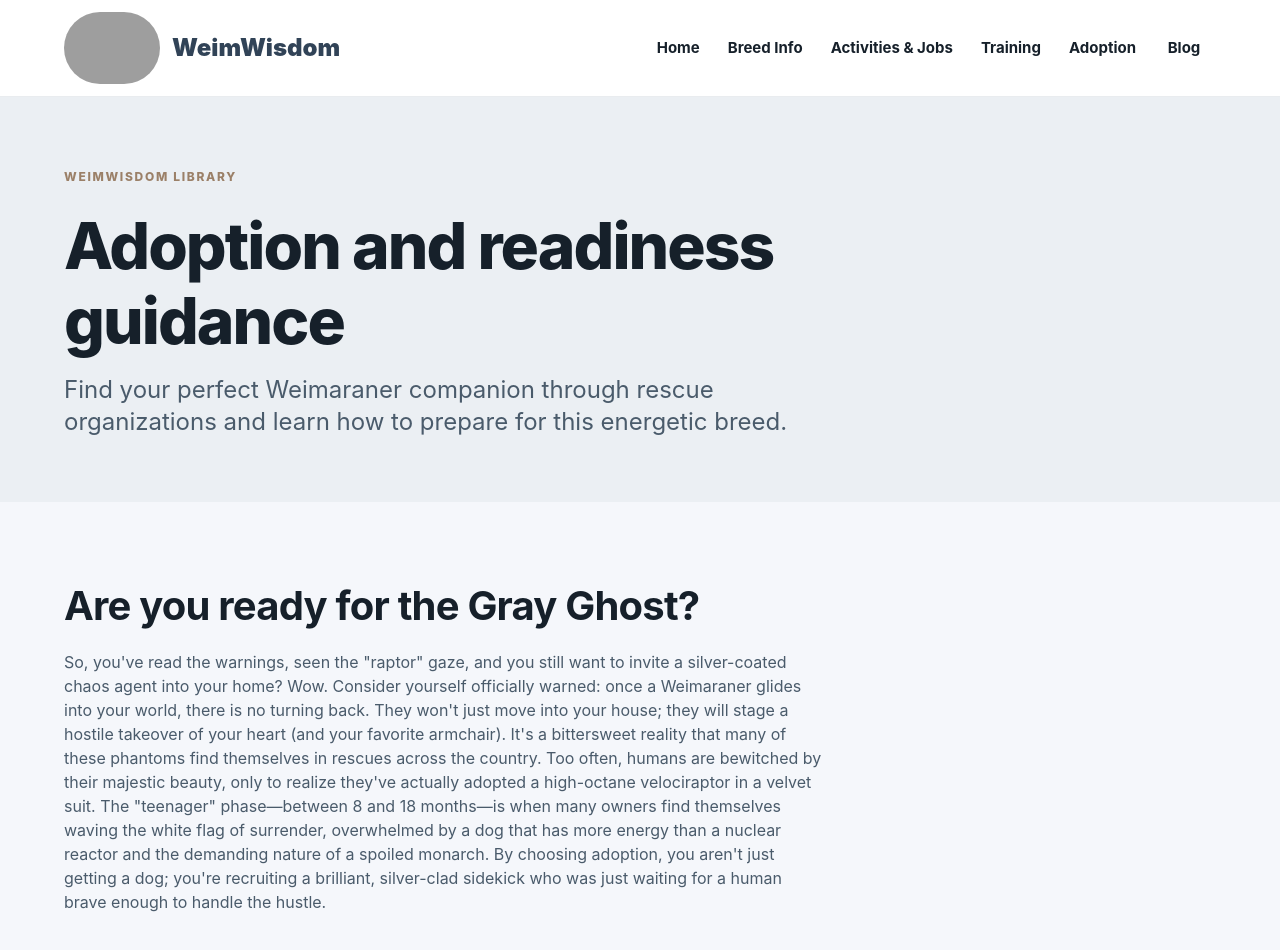
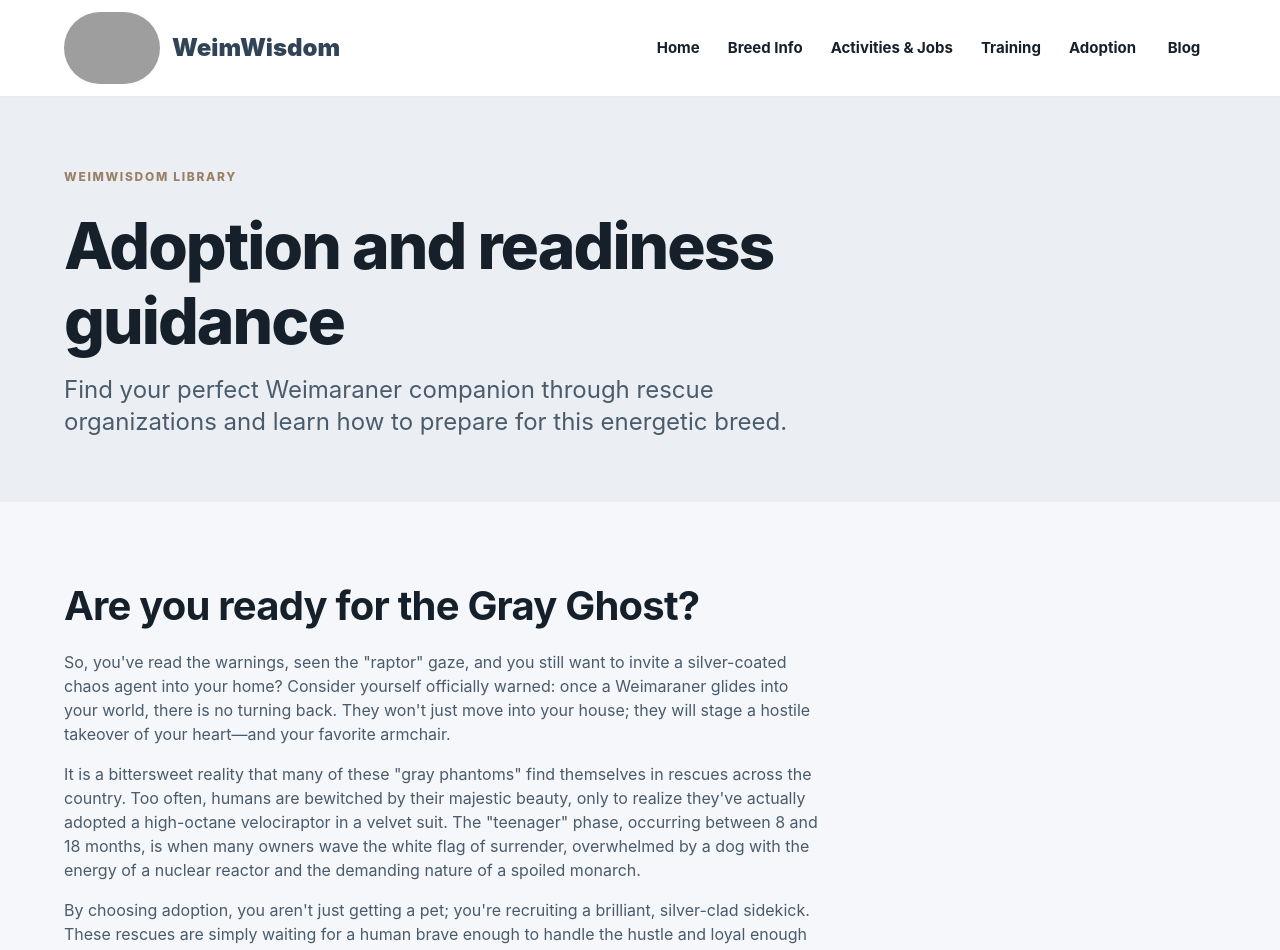
Before and after one commit to evilbeliver/weimwisdom, a Next.js app: page /adoption in a window 1280 px wide. Shown: the top 950 px of the page. Built offline with nearby package versions, Linux system fonts and the light colour scheme; grey boxes are pictures that could not be loaded.

Commit message:
reorderd content on adoption page

```diff
--- a/src/pages/adoption.tsx
+++ b/src/pages/adoption.tsx
@@ -15,7 +15,11 @@ export default function AdoptionPage() {
       />
       <SectionBlock
         title="Are you ready for the Gray Ghost?"
-        description={`So, you've read the warnings, seen the "raptor" gaze, and you still want to invite a silver-coated chaos agent into your home? Wow. Consider yourself officially warned: once a Weimaraner glides into your world, there is no turning back. They won't just move into your house; they will stage a hostile takeover of your heart (and your favorite armchair). It's a bittersweet reality that many of these phantoms find themselves in rescues across the country. Too often, humans are bewitched by their majestic beauty, only to realize they've actually adopted a high-octane velociraptor in a velvet suit. The "teenager" phase—between 8 and 18 months—is when many owners find themselves waving the white flag of surrender, overwhelmed by a dog that has more energy than a nuclear reactor and the demanding nature of a spoiled monarch. By choosing adoption, you aren't just getting a dog; you're recruiting a brilliant, silver-clad sidekick who was just waiting for a human brave enough to handle the hustle.`}
+        description={[
+          `So, you've read the warnings, seen the "raptor" gaze, and you still want to invite a silver-coated chaos agent into your home? Consider yourself officially warned: once a Weimaraner glides into your world, there is no turning back. They won't just move into your house; they will stage a hostile takeover of your heart—and your favorite armchair.`,
+          `It is a bittersweet reality that many of these "gray phantoms" find themselves in rescues across the country. Too often, humans are bewitched by their majestic beauty, only to realize they've actually adopted a high-octane velociraptor in a velvet suit. The "teenager" phase, occurring between 8 and 18 months, is when many owners wave the white flag of surrender, overwhelmed by a dog with the energy of a nuclear reactor and the demanding nature of a spoiled monarch.`,
+          `By choosing adoption, you aren't just getting a pet; you're recruiting a brilliant, silver-clad sidekick. These rescues are simply waiting for a human brave enough to handle the hustle and loyal enough to weather the storm.`
+        ]}
         hasContent
       />
       <Box sx={{ mt: { xs: -2, sm: -3, md: -6 } }}>
```
